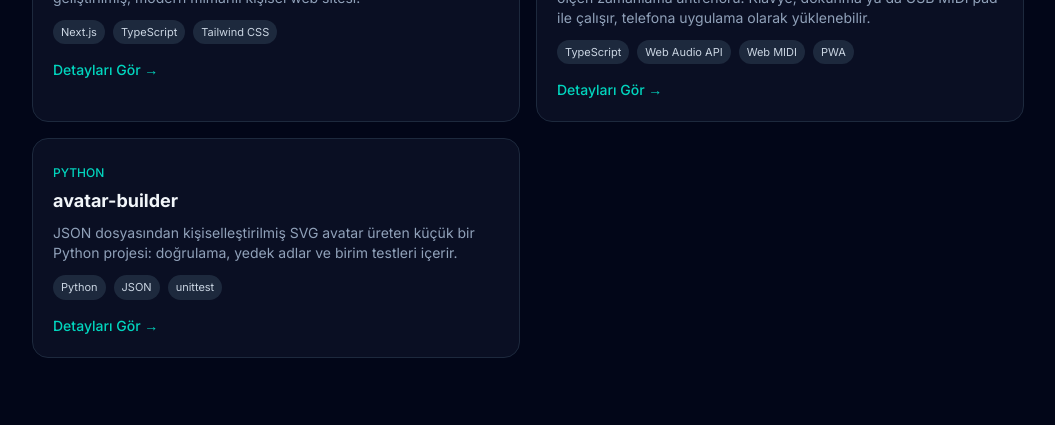
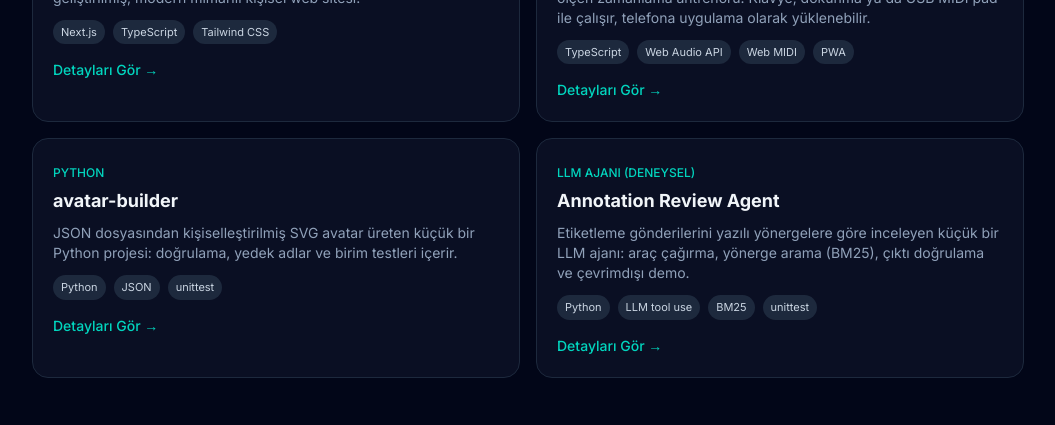
Before and after one commit to endlessloop88/my-portfolio, a Next.js app: page / in a window 1280 px wide. Shown: the part 1320-1745 px from the top of the page, without its empty margins (112-1167 px from the left). Built offline with nearby package versions, Linux system fonts and the light colour scheme; no server answers.

Commit message:
Annotation Review Agent proje karti

```diff
--- a/app/en/page.tsx
+++ b/app/en/page.tsx
@@ -47,6 +47,13 @@ const PROJECTS: Project[] = [
       'Small Python project that builds a personalised SVG avatar from a JSON config: validation with clear errors, fallback names across library versions, and 14 unit tests that run without extra packages. Written with AI-assisted tooling; structure and testing by me.',
     stack: 'Python, JSON, unittest',
     links: [{ label: 'GitHub', href: `${GITHUB}/avatar-builder` }],
+  },
+  {
+    title: 'Annotation Review Agent',
+    summary:
+      'Small LLM agent that reviews data-labelling submissions against written guidelines. It calls tools (guideline search and annotator statistics) and its answer is validated in code: schema, mandatory citations that must come from retrieved sections, PII masking and bounded retries. Includes an offline rule-based demo and 42 unit tests. Experimental: lexical retrieval only, no MCP server or real-model evaluation yet. Written with AI-assisted tooling; structure and guardrails by me.',
+    stack: 'Python, LLM tool use, BM25, unittest',
+    links: [{ label: 'GitHub', href: `${GITHUB}/annotation-review-agent` }],
   },
   {
     title: 'Patent Agent',
--- a/app/page.tsx
+++ b/app/page.tsx
@@ -83,6 +83,16 @@ const projects: Project[] = [
       `python-avatars kütüphanesinin etrafına yapılandırma dosyası, anlaşılır hata mesajları, kütüphane sürümleri arasında yedek adlar ve 14 birim test ekledim. Yapılandırma mantığını kütüphane import'undan ayırdığım için testler ek paket kurmadan python -m unittest ile çalışır. MIT lisanslı. Yapay zekâ destekli araçlarla yazdım; yapıyı ben belirledim, çalıştırıp test ettim.`,
     techs: ['Python', 'JSON', 'unittest'],
     githubUrl: 'https://github.com/endlessloop88/avatar-builder',
+  },
+  {
+    title: 'Annotation Review Agent',
+    tag: 'LLM Ajanı (deneysel)',
+    description:
+      `Etiketleme gönderilerini yazılı yönergelere göre inceleyen küçük bir LLM ajanı: araç çağırma, yönerge arama (BM25), çıktı doğrulama ve çevrimdışı demo.`,
+    fullDetails:
+      `Deneysel bir proje: bir ajan döngüsü iki aracı (yönerge arama ve etiketleyici istatistikleri) çağırarak bir gönderiyi kabul, düzeltme ya da ret olarak değerlendirir. Çıktı kodla doğrulanır: şema, zorunlu kaynak gösterme, arama sonucunda görülmemiş bölümlere atıf yasağı, e-posta ve telefon maskeleme, geçersiz cevapta en fazla iki kez yeniden deneme. Sağlayıcıdan bağımsız bir LLM arayüzü, Anthropic adaptörü ve API anahtarı gerektirmeyen kural tabanlı bir demo var. 42 birim test ek paket olmadan çalışır. Henüz yok: embedding tabanlı arama, MCP sunucusu ve gerçek bir modelin doğruluğunu ölçen değerlendirme seti. Yapay zekâ destekli araçlarla yazdım; yapıyı ve güvenlik katmanlarını ben belirledim, çalıştırıp test ettim.`,
+    techs: ['Python', 'LLM tool use', 'BM25', 'unittest'],
+    githubUrl: 'https://github.com/endlessloop88/annotation-review-agent',
   },
 ];
 
```
